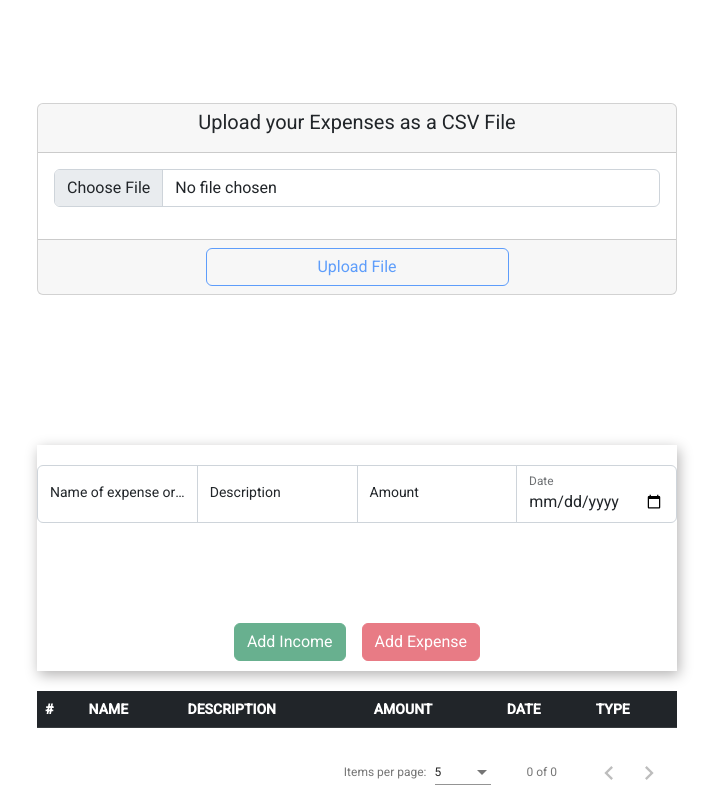
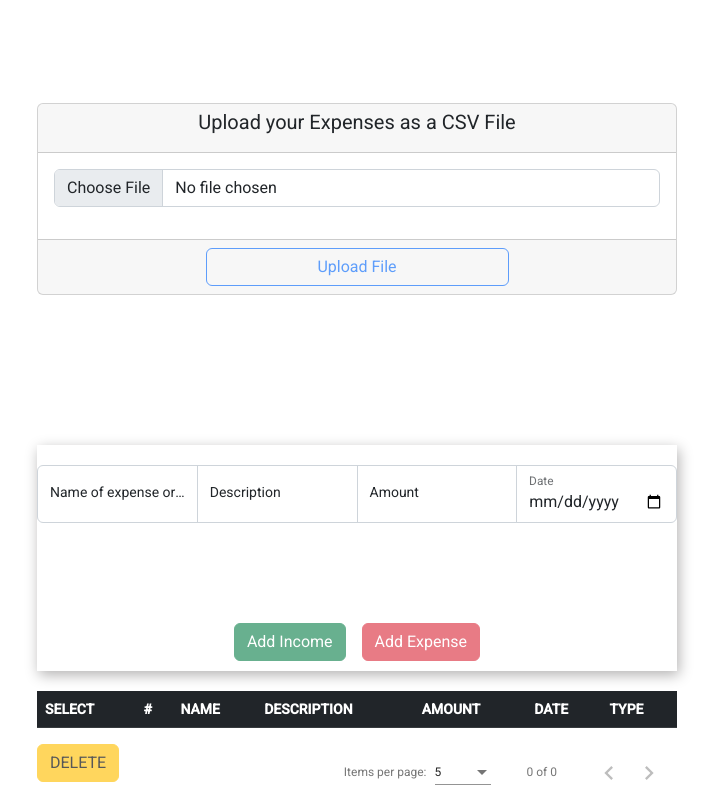
Before and after one commit to jonathanj101/easily-exprenses-tracker, an Angular app in the folder client/: page / in a window 1280 px wide. Shown: the part 407-1207 px from the top of the page, without its empty margins (283-1000 px from the left). Built offline with nearby package versions, Linux system fonts and the light colour scheme.

Commit message:
added deleted functionality

```diff
--- a/client/src/app/services/local-storage/local-storage.service.ts
+++ b/client/src/app/services/local-storage/local-storage.service.ts
@@ -28,7 +28,7 @@ export class LocalStorageService {
   setLocalStorageData(expensesData:any) {
     let {expensesDataJson} = this.getLocalStorageData();
     if (expensesDataJson) {
-        // expensesDataJson.push(expensesData)
+
         if (expensesData.length !== undefined) {
           expensesData.forEach((expense) => {
             expensesDataJson.push(expense)
@@ -37,19 +37,17 @@ export class LocalStorageService {
         else {
           expensesDataJson.push(expensesData)
         }
-      // if (fileData !== "") {
-        //   expensesDataJson.push(expensesData)
-        // }
+
         localStorage.setItem(this.nameOfStorage,JSON.stringify(expensesDataJson))
       } else {
         localStorage.setItem(this.nameOfStorage, JSON.stringify([expensesData]))
       }
-    // if (fileDataJson){
-    //   if (fileData != "") {
-    //     fileDataJson.push(fileData)
-    //     // return localStorage.setItem(this.nameOfFilesUploaded, JSON.stringify(fileDataJson))
-    //   }
-    // }
-    // localStorage.setItem(this.nameOfStorage, JSON.stringify([fileDataJson]));
+
+  }
+
+  updateLocalStorageData(expensesData:any) {
+
+    localStorage.setItem(this.nameOfStorage,JSON.stringify(expensesData))
+
   }
 }
--- a/client/src/app/views/expenses-table/expenses-table.component.html
+++ b/client/src/app/views/expenses-table/expenses-table.component.html
@@ -10,17 +10,32 @@
     <table class="table table-dark">
         <thead>
             <tr>
+                <th scope="col">
+                    SELECT
+                </th>
                 <th scope="col">#</th>
                 <th scope="col">NAME</th>
                 <th scope="col">DESCRIPTION</th>
                 <th scope="col">AMOUNT</th>
                 <th scope="col">DATE</th>
                 <th scope="col">TYPE</th>
+                <!-- <th scope="col">ACTION</th> -->
             </tr>
         </thead>
         <tbody>
             <tr
                 *ngFor="let expense of expensesArrSliced; index as i">
+                <th scope="row">
+                    <span>
+                        <input
+                            class="form-check-input"
+                            type="checkbox"
+                            value=""
+                            id="flexCheckChecked"
+                            [checked]="expense.isChecked"
+                            (click)="expenseSelected(expense)">
+                    </span>
+                </th>
                 <th scope="row">
                     <span class="some">
                         {{i+1}}
@@ -54,9 +69,28 @@
                         : 'EXPENSE'}}
                     </span>
                 </td>
+                <!-- <td>
+                    <span>
+                        <button
+                            class="btn btn-warning"
+
+                            >
+                            DELETE
+                        </button>
+                    </span>
+                </td> -->
             </tr>
         </tbody>
     </table>
+    <div
+        style="width:100%; display: flex; justify-content: space-between;">
+        <div>
+            <button class="btn btn-warning"
+                [disabled]="expensesArr.length == 0"
+                (click)="deleteExpenses()">
+                DELETE
+            </button>
+        </div>
 
         <div class="paginator-div">
             <mat-paginator
@@ -68,3 +102,5 @@
         </div>
 
     </div>
+
+</div>
--- a/client/src/app/views/expenses-table/expenses-table.component.ts
+++ b/client/src/app/views/expenses-table/expenses-table.component.ts
@@ -13,6 +13,7 @@ import { ToastComponent } from '../toast/toast.component';
 export class ExpensesTableComponent implements OnInit {
   public expensesArr: Array<any> = [];
   public expensesArrSliced: Array<any> = [];
+  public allChecked: Boolean = false
   public typeOf: String = "";
   public progress: String = ""
   public showProgress: String = ""
@@ -28,13 +29,15 @@ export class ExpensesTableComponent implements OnInit {
   fetchLocalStorageData() {
     const {expensesDataJson} = this.localStorageApi.getLocalStorageData()
     setTimeout(()=>{
-      this.openSnackBar("Loading your expenses!", "Warning")
+      this.openSnackBar("Loading your expenses!", "Info")
     },1000)
     if (expensesDataJson) {
       this.progressBar();
       setTimeout(()=>{
         this.expensesArr = expensesDataJson;
-        this.expensesArr.forEach(expense => {
+        this.expensesArr.forEach((expense,index) => {
+          expense.index=index
+          expense.isChecked=false
           if (expense.isIncome == undefined) {
             if (expense.amount < 0) {
               expense.isIncome = false
@@ -51,6 +54,9 @@ export class ExpensesTableComponent implements OnInit {
       setTimeout(()=>{
         this.progress = "none"
       },7000)
+      setTimeout(() => {
+        this.openSnackBar("Your expenses loaded successfully!","Success")
+      }, 8000)
     } else {
       setTimeout(() => {
         this.openSnackBar("No expenses to show! Add some!", "Info")
@@ -61,7 +67,37 @@ export class ExpensesTableComponent implements OnInit {
 
   }
 
+  expenseSelected(expense:any) {
+    this.expensesArr[expense.index].isChecked = !this.expensesArr[expense.index].isChecked
+  }
 
+  deleteExpenses() {
+    const selectedExpenses: Array<any> = [];
+    setTimeout(() => {
+    this.expensesArr.forEach(expense => {
+      if (expense.isChecked){
+        selectedExpenses.push(expense)
+      }
+    })
+    selectedExpenses.forEach(expense=> {
+      this.expensesArr.splice(expense.index,1)
+    })
+    this.expensesArr.forEach((expense,index) => {
+      expense.index = index
+    })
+      this.openSnackBar("Deleting your expenses! Please Wait", 'Info')
+    },3000)
+
+    setTimeout(()=> {
+      this.localStorageApi.updateLocalStorageData(this.expensesArr)
+      this.openSnackBar("Expenses deleted successfully!", "Success")
+    },6000)
+
+    setTimeout(() => {
+      window.location.reload()
+    },8000)
+
+  }
 
   onChangePage(event:PageEvent) {
     const startIndex = event.pageIndex * event.pageSize;
@@ -69,8 +105,10 @@ export class ExpensesTableComponent implements OnInit {
     if (endIndex > this.expensesArr.length) {
       endIndex = this.expensesArr.length
     }
+    console.log(this.expensesArr.slice(startIndex,endIndex))
     this.expensesArrSliced = this.expensesArr.slice(startIndex,endIndex)
   }
+
 
   progressBar() {
     this.showProgress = "showProgress"
```
Lines whose indentation alone changed are shown as unchanged.
